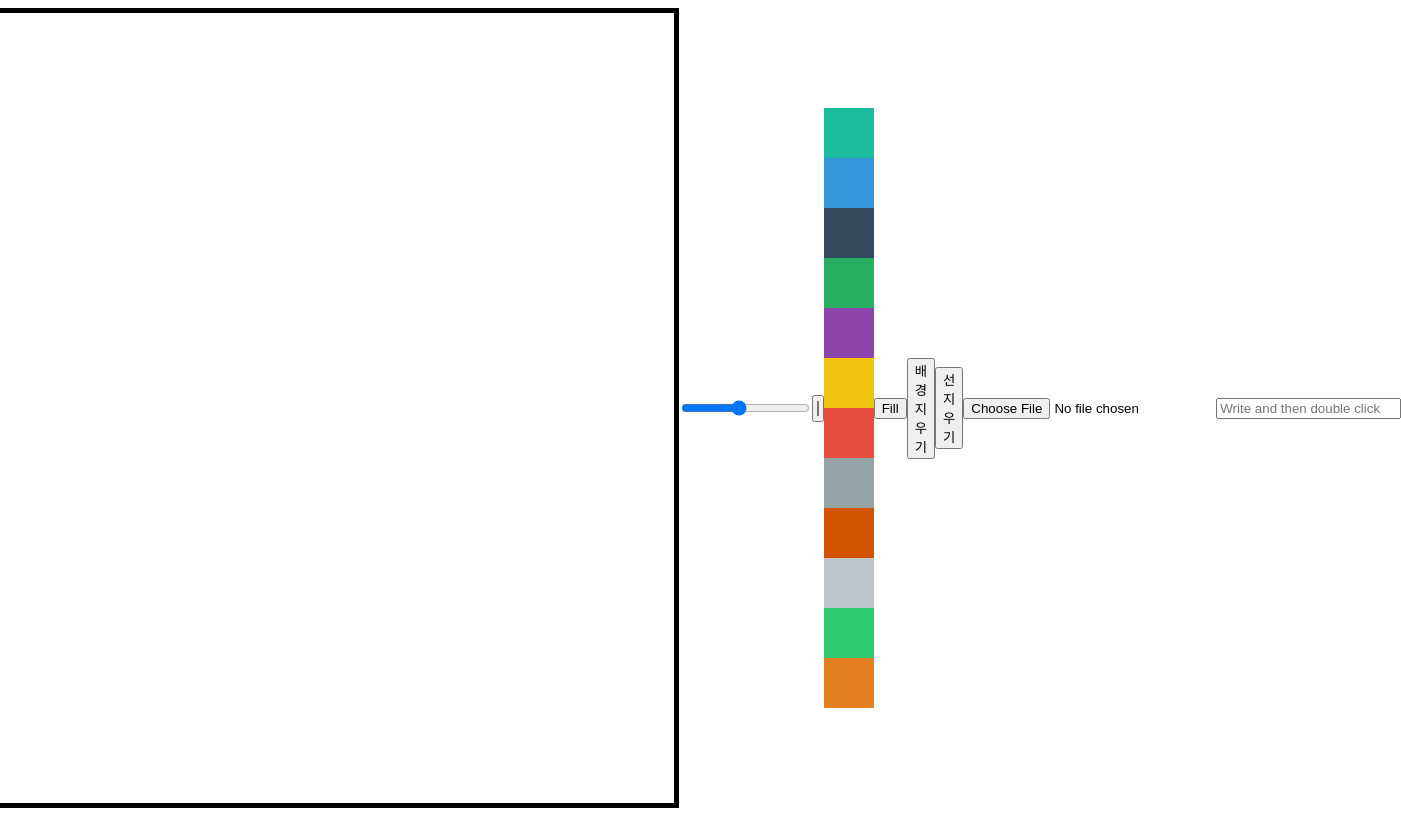
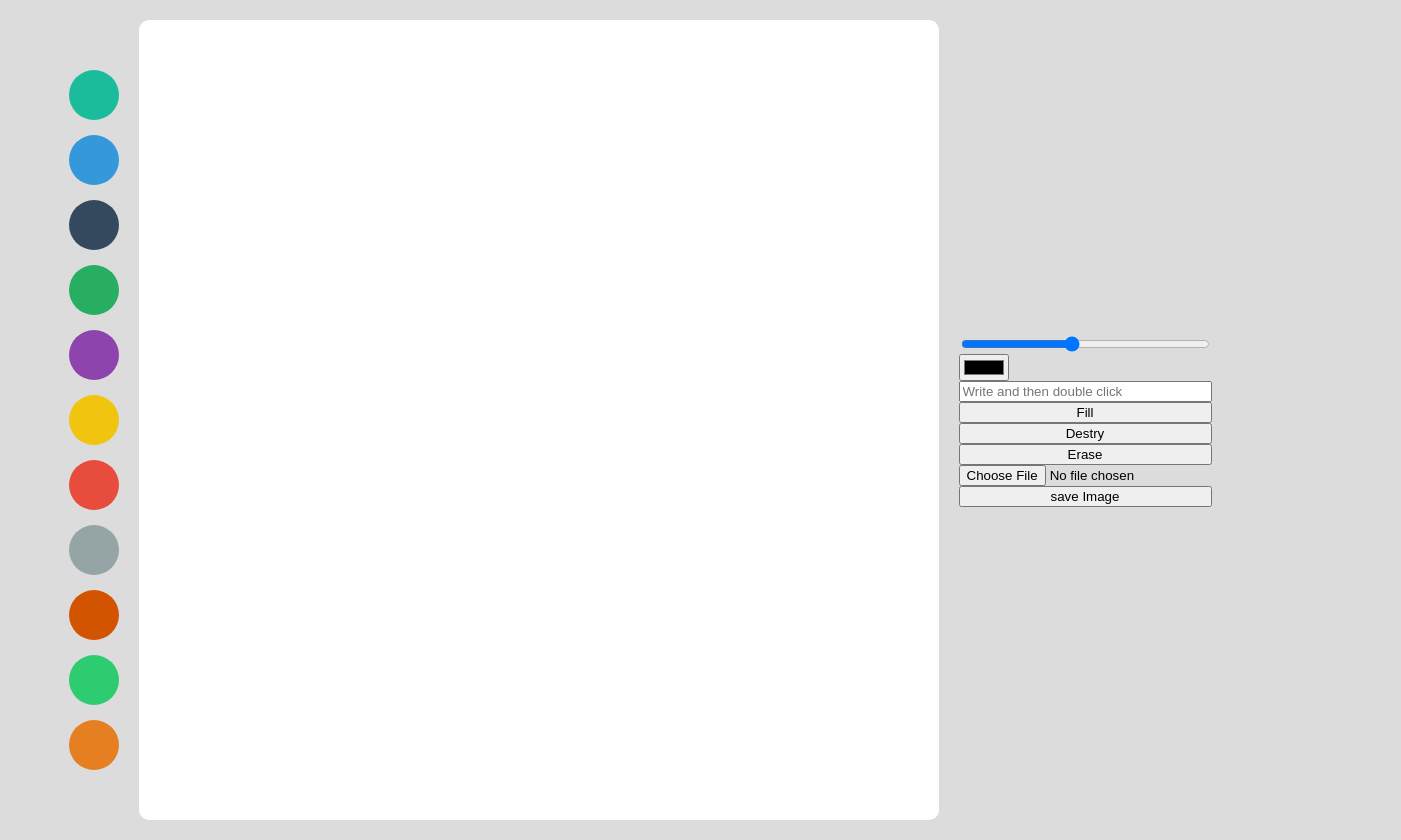
Before and after one commit to rudns2/canvas_grimPan, a plain HTML site: page index.html in a window 1280 px wide. Shown: the whole page, 1401 px wide, since content can reach past the window. Before the commit the page ends 816 px from the top, so only its background shows below. Drawn offline with Linux system fonts and the light colour scheme.

Commit message:
save, css add

```diff
--- a/app.js
+++ b/app.js
@@ -1,3 +1,4 @@
+const saveBtn = document.getElementById("save");
 const textInput = document.getElementById("text");
 const fileInput = document.getElementById("file");
 const modeBtn = document.getElementById("mode-btn");
@@ -93,6 +94,13 @@ function onDoubleClick(event){
     ctx.restore();
   }
 }
+function onSaveClick(){
+  const url = canvas.toDataURL();
+  const a = document.createElement("a");
+  a.href = url;
+  a.download = "myDrawing.png";
+  a.click();
+}
 canvas.addEventListener("dblclick", onDoubleClick);
 canvas.addEventListener("mousedown", startPainting);
 canvas.addEventListener("mousemove", onMove);
@@ -119,7 +127,10 @@ eraserBtn.addEventListener("click", onEraserClick)
 //stroke의 색을 하얀색으로 바꿔준다.
 
 file.addEventListener("change", onFileChange);
-//파일을 넣는 이벤트 와 함수
+//파일을 불러와서 바꿔주는 이벤트 와 함수
+
+saveBtn.addEventListener("click", onSaveClick)
+
 
 
 //컬러s 배열 선언 후 마우스 클릭 할때 마다 선색이 랜덤으로 변하는 함수
--- a/index.html
+++ b/index.html
@@ -8,10 +8,7 @@
     <link rel="stylesheet" href="style.css">
 </head>
 <body>
-    <canvas></canvas>
-    <input id="line-width" type="range" min="1" max="10" value="5">
-    <input type="color" id="input-color">
-    <div>
+    <div class="color-options">
         <div class="color-option" style="background-color:#1abc9c;" data-color="#1abc9c"></div>
         <div class="color-option" style="background-color:#3498db;" data-color="#3498db"></div>
         <div class="color-option" style="background-color:#34495e;" data-color="#34495e"></div>
@@ -21,15 +18,20 @@
         <div class="color-option" style="background-color:#e74c3c;" data-color="#e74c3c"></div>
         <div class="color-option" style="background-color:#95a5a6;" data-color="#95a5a6"></div>
         <div class="color-option" style="background-color:#d35400;" data-color="#d35400"></div>
-        <div class="color-option" style="background-color:#bdc3c7;" data-color="#bdc3c7"></div>
         <div class="color-option" style="background-color:#2ecc71;" data-color="#2ecc71"></div>
         <div class="color-option" style="background-color:#e67e22;" data-color="#e67e22"></div>
     </div>
-    <button id="mode-btn">Fill</button>
-    <button id="destroy-btn">배경 지우기</button>
-    <button id="eraser-btn">선 지우기</button>
-    <input type="file" accept="image/*" id="file">
-    <input type="text" placeholder="Write and then double click" id="text">
+    <canvas></canvas>
+    <div class="btns">
+        <input id="line-width" type="range" min="1" max="10" value="5">
+        <input type="color" id="input-color">
+        <input type="text" placeholder="Write and then double click" id="text">
+        <button id="mode-btn">Fill</button>
+        <button id="destroy-btn">Destry</button>
+        <button id="eraser-btn">Erase</button>
+        <input type="file" accept="image/*" id="file">
+        <button id="save">save Image</button>
+    </div>
     <script src="app.js"></script>
 </body>
 </html>
--- /dev/null
+++ b/reset.css
@@ -0,0 +1,43 @@
+html, body, div, span, applet, object, iframe,
+h1, h2, h3, h4, h5, h6, p, blockquote, pre,
+a, abbr, acronym, address, big, cite, code,
+del, dfn, em, img, ins, kbd, q, s, samp,
+small, strike, strong, sub, sup, tt, var,
+b, u, i, center,
+dl, dt, dd, ol, ul, li,
+fieldset, form, label, legend,
+table, caption, tbody, tfoot, thead, tr, th, td,
+article, aside, canvas, details, embed,
+figure, figcaption, footer, header, hgroup,
+menu, nav, output, ruby, section, summary,
+time, mark, audio, video {
+	margin: 0;
+	padding: 0;
+	border: 0;
+	font-size: 100%;
+	font: inherit;
+	vertical-align: baseline;
+}
+/* HTML5 display-role reset for older browsers */
+article, aside, details, figcaption, figure,
+footer, header, hgroup, menu, nav, section {
+	display: block;
+}
+body {
+	line-height: 1;
+}
+ol, ul {
+	list-style: none;
+}
+blockquote, q {
+	quotes: none;
+}
+blockquote:before, blockquote:after,
+q:before, q:after {
+	content: '';
+	content: none;
+}
+table {
+	border-collapse: collapse;
+	border-spacing: 0;
+}
--- a/style.css
+++ b/style.css
@@ -1,18 +1,36 @@
+@import 'reset.css';
 canvas {
   width: 800px;
   height: 800px;
-  border: 5px solid black;
   box-sizing: border-box;
+  background-color: white;
+  border-radius: 10px;
 }
 
 body{
   display: flex;
+  padding:20px;
+  gap: 20px;
   justify-content: center;
   align-items: center;
+  background-color: gainsboro;
 }
-
+.color-options{
+  display: flex;
+  flex-direction: column;
+  gap: 15px;
+}
 .color-option{
   width: 50px;
   height: 50px;
+  border-radius: 50%;
   cursor: pointer;
+  transition:transform ease-in-out .3s;
 }
+.color-option:hover{
+  transform: scale(1.2);
+}
+.btns{
+  display: flex;
+  flex-direction: column;
+}
```
